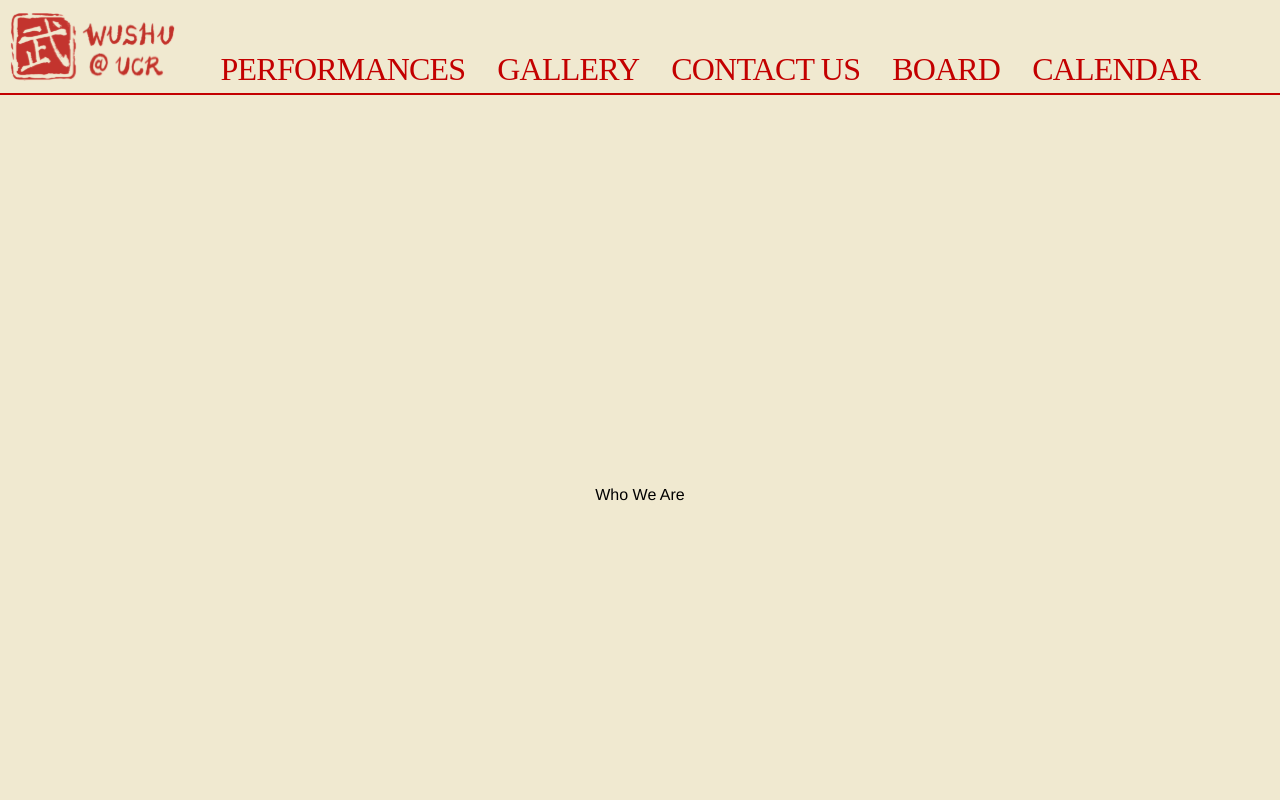
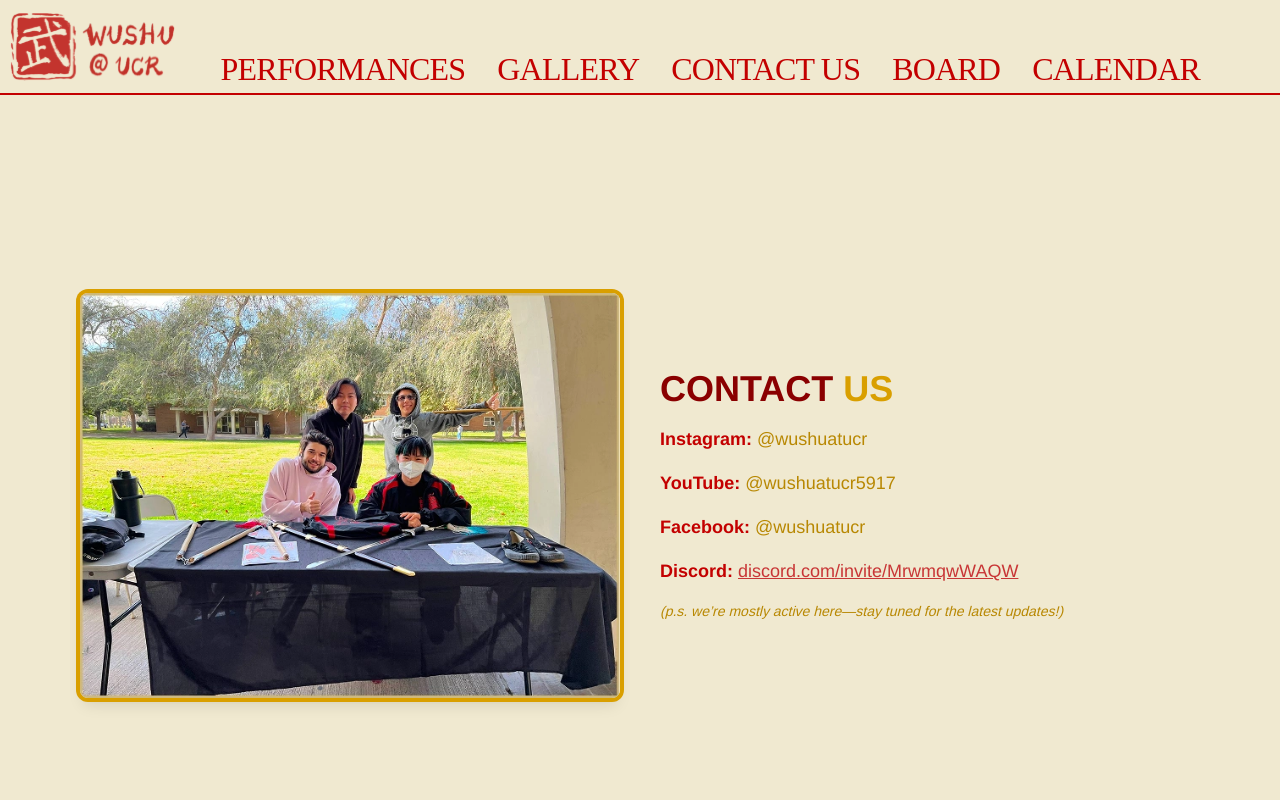
Before and after one commit to acm-ucr/wushu-website, a Next.js app: page / in a window 1280 px wide. Shown: the top 800 px of the page. Built offline with nearby package versions, Linux system fonts and the light colour scheme; a web font is replaced by a local one.

Commit message:
Update page.tsx

```diff
--- a/src/app/page.tsx
+++ b/src/app/page.tsx
@@ -1,9 +1,9 @@
-import WhoWeAre from "@/components/home/WhoWeAre";
+import ContactUs from "@/components/contact/ContactUs";
 
 const Home = () => {
   return (
     <div className="font-arimo flex h-screen w-screen items-center justify-center">
-      <WhoWeAre />
+      <ContactUs />
     </div>
   );
 };
```
